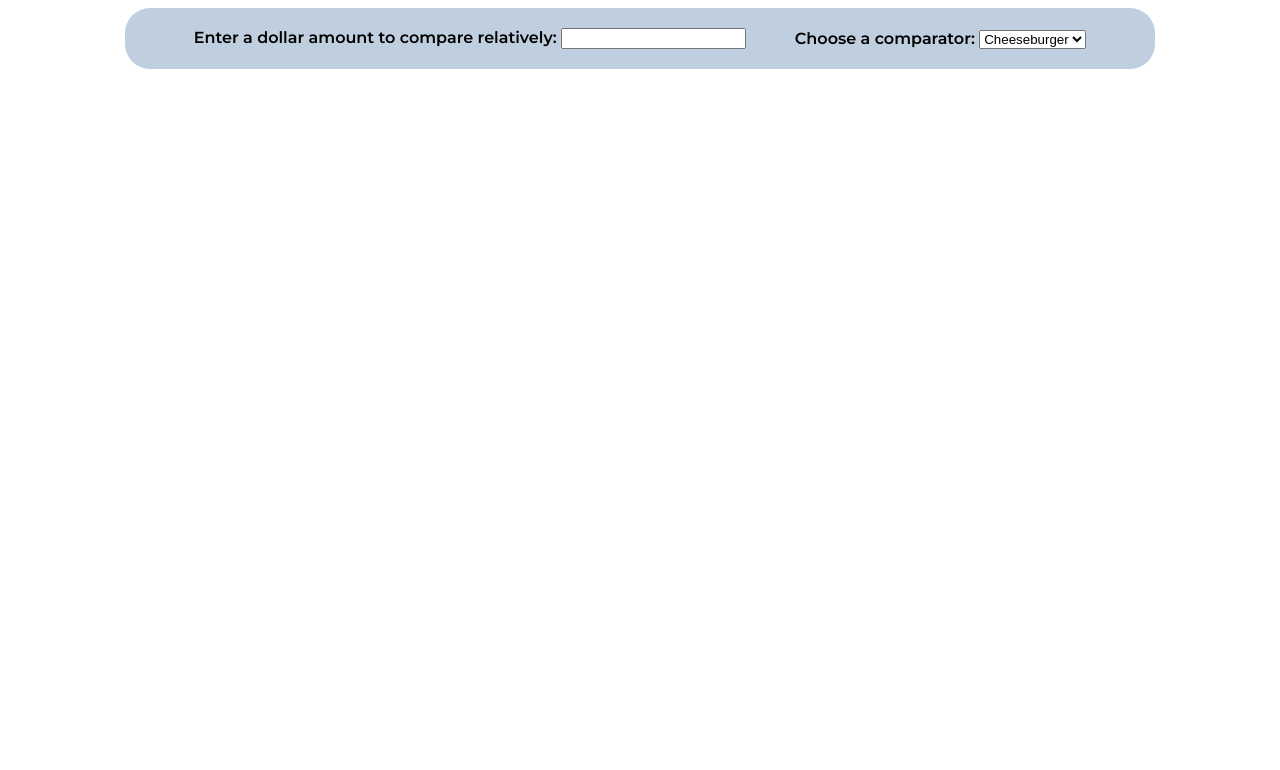
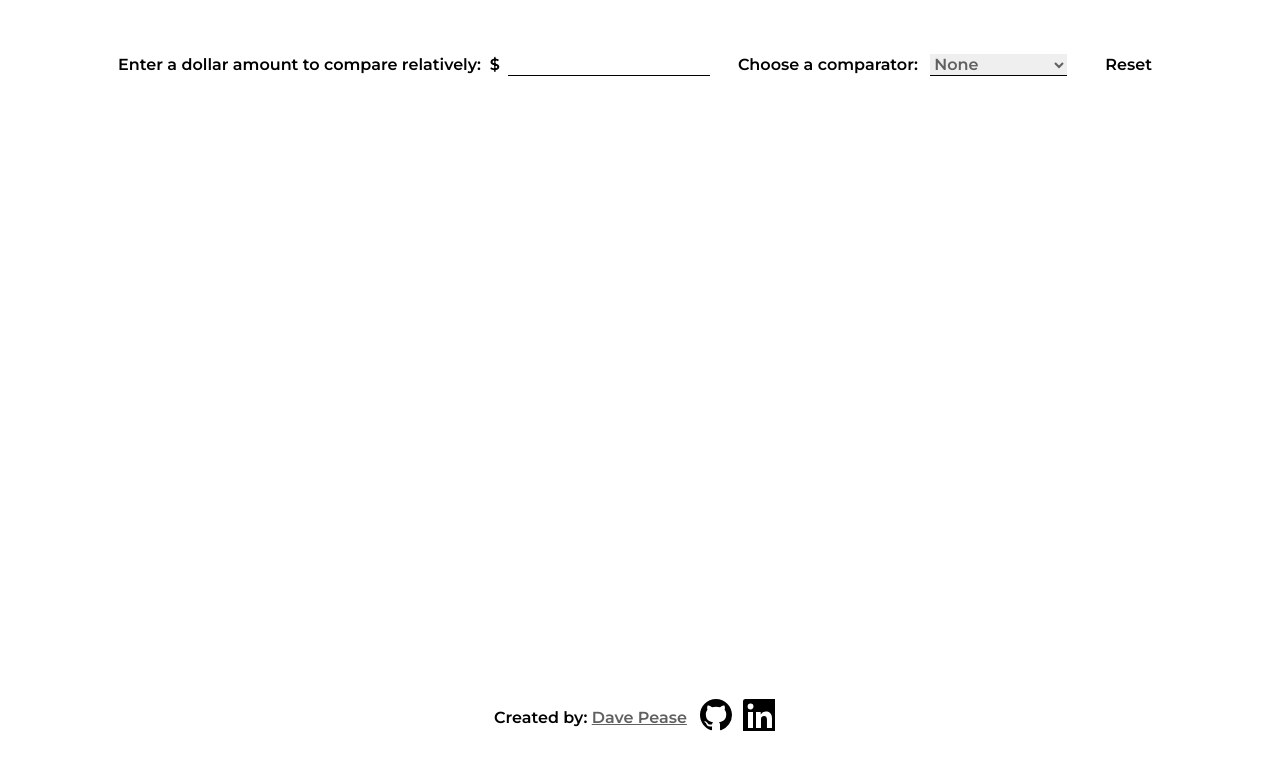
Before and after one commit to davidfpease/Relatively, a website built with webpack: page index.html in a window 1280 px wide. Built offline with nearby package versions, Linux system fonts and the light colour scheme.

Commit message:
add styling and contact info icons

```diff
--- a/index.html
+++ b/index.html
@@ -16,20 +16,47 @@
   <div class="fixed">
     <div class="user-input">
       <div class="question">
-        Enter a dollar amount to compare relatively: <input id="dollar_input" type="text" name="userInput" required>
+        Enter a dollar amount to compare relatively: &nbsp;$<input autofocus id="dollar_input" type="text" name="userInput" required>
       </div>
       <div class="question">
         Choose a comparator:
         <select id="comps" name="dropdown">
-          <option value="empty"  disabled>None</option>
-          <option value="burger" selected>Cheeseburger</option>
+          <option value="empty" selected disabled>None</option>
+          <option value="burger" >Burger</option>
           <option value="house">House</option>
           <option value="middle-school">Middle School</option>
         </select>
       </div>
+      <button class="reset-button">Reset</button>
     </div>
   </div>
   <div class='total'></div>
+  <div class='contact-info'>
+    <div class='created-by'>
+      <span>Created by: <a href="mailto:david.f.pease@gmail.com">Dave Pease</a> </span>
+    </div>
+    <div class="icons">
+      <a href="https://github.com/davidfpease" aria-label="GitHub ">
+        <svg class="github" height="32"  viewBox="0 0 16 16" version="1.1" width="32"
+          aria-hidden="true">
+          <path fill-rule="evenodd"
+            d="M8 0C3.58 0 0 3.58 0 8c0 3.54 2.29 6.53 5.47 7.59.4.07.55-.17.55-.38 0-.19-.01-.82-.01-1.49-2.01.37-2.53-.49-2.69-.94-.09-.23-.48-.94-.82-1.13-.28-.15-.68-.52-.01-.53.63-.01 1.08.58 1.23.82.72 1.21 1.87.87 2.33.66.07-.52.28-.87.51-1.07-1.78-.2-3.64-.89-3.64-3.95 0-.87.31-1.59.82-2.15-.08-.2-.36-1.02.08-2.12 0 0 .67-.21 2.2.82.64-.18 1.32-.27 2-.27.68 0 1.36.09 2 .27 1.53-1.04 2.2-.82 2.2-.82.44 1.1.16 1.92.08 2.12.51.56.82 1.27.82 2.15 0 3.07-1.87 3.75-3.65 3.95.29.25.54.73.54 1.48 0 1.07-.01 1.93-.01 2.2 0 .21.15.46.55.38A8.013 8.013 0 0016 8c0-4.42-3.58-8-8-8z">
+          </path>
+        </svg>
+      </a>
+      <a href="https://www.linkedin.com/in/davidfpease">
+        <svg
+          xmlns="http://www.w3.org/2000/svg" width="32" height="32" viewBox="0 0 32 32" >
+          <g>
+            <!---->
+            <path
+              d="M34,2.5v29A2.5,2.5,0,0,1,31.5,34H2.5A2.5,2.5,0,0,1,0,31.5V2.5A2.5,2.5,0,0,1,2.5,0h29A2.5,2.5,0,0,1,34,2.5ZM10,13H5V29h5Zm.45-5.5A2.88,2.88,0,0,0,7.59,4.6H7.5a2.9,2.9,0,0,0,0,5.8h0a2.88,2.88,0,0,0,2.95-2.81ZM29,19.28c0-4.81-3.06-6.68-6.1-6.68a5.7,5.7,0,0,0-5.06,2.58H17.7V13H13V29h5V20.49a3.32,3.32,0,0,1,3-3.58h.19c1.59,0,2.77,1,2.77,3.52V29h5Z"
+              ></path>
+          </g>
+        </svg>
+      </a>
+    </div>
+  </div>
   <div class="current-view"></div>
   <!-- <div id="whiteboard"></div> -->
   <canvas></canvas>
--- a/src/index.js
+++ b/src/index.js
@@ -9,6 +9,7 @@ import { comparators } from "./scripts/data.js";
 const comps = comparators;
 // get user input value
 let userInputDollar = document.getElementById("dollar_input");
+const userCompSelection = document.getElementById('comps');
 
 const burger = new Image();
 burger.src = './src/assets/hamburger-solid.svg';
@@ -25,6 +26,26 @@ userInputDollar.addEventListener("keydown", e => {
     document.getElementById('dollar_input').value = '';
   }
 });
+
+userCompSelection.addEventListener("keydown", e => {
+  if (e.key === 'Enter') {
+    //add a validation function to check user input first
+    drawGraph();
+    document.getElementById('dollar_input').value = '';
+  }
+});
+
+document.querySelector(".reset-button").addEventListener("click", reset);
+
+function reset(e) {
+  let canvas = document.querySelector("canvas");
+  let ctx = canvas.getContext('2d');
+  ctx.clearRect(0,0,canvas.width, canvas.height);
+  document.getElementById('dollar_input').value = '';
+  document.getElementById('comps').value = 'None';
+  d3.select(".total").text('');
+
+}
 
 
 
@@ -44,7 +65,10 @@ function drawGraph() {
 
   const totalComparators = Math.ceil(userInput/comparatorValue);
   const numColumns = Math.ceil(Math.sqrt(totalComparators));
-  const vw = Math.max(document.documentElement.clientWidth || 0, window.innerWidth || 0)
+
+
+  let body = document.querySelector('body');
+  const vw = body.offsetWidth + parseInt(getComputedStyle(body).borderRightWidth);
   const vh = Math.max(document.documentElement.clientHeight || 0, window.innerHeight || 0)
   const itemWidth = vw/numColumns;
   console.log(itemWidth);
@@ -68,7 +92,7 @@ function drawGraph() {
     i++;
   }
 
-  addColors(data, numColumns);
+  //addColors(data, numColumns);
 
   const whiteBoard = d3.select("canvas")
   .call(d3.zoom()
@@ -79,7 +103,9 @@ function drawGraph() {
 
   const context = whiteBoard.node().getContext("2d");
 
-  d3.select(".total").text(totalComparators + ` ${comparator}s!`);
+  // d3.select(".total").text(totalComparators + ` ${comparator}s!`)
+  //   .transition().style("font-size", "100px").duration(1000);
+  //   //.transition().position();
 
   draw();
 
@@ -97,14 +123,26 @@ function drawGraph() {
     let i = -1;
     let n = data.length;
     let d;
+    context.beginPath();
     while (++i < n) {
-      context.beginPath();
       d = data[i];
       context.moveTo(d[0], d[1]);
       context.drawImage(image, d[0], d[1], itemWidth - (.2 * itemWidth), itemWidth - (.2 * itemWidth));
       //context.arc(d[0], d[1], itemWidth/2, 0, 2 * Math.PI);
 
     }
+    context.font = '75px Montserrat';
+    context.fillStyle = '#b34d4d';
+    context.textAlign= "center";
+    context.strokeStyle= "black";
+    context.miterLimit = 2;
+    context.lineJoin = 'circle';
+    context.lineWidth = 2;
+    context.strokeText(`${totalComparators} ${userCompSelection.value}s!`, vw / 2, vh * .4);
+    context.lineWidth = 1;
+    context.fillText(`${totalComparators} ${userCompSelection.value}s!`,vw/2,vh*.4)
+
+
   }
 }
 
--- a/src/styles/index.scss
+++ b/src/styles/index.scss
@@ -1,3 +1,5 @@
+
+
 body {
   font-family: 'Montserrat', sans-serif;
   box-sizing: border-box;
@@ -5,13 +7,14 @@ body {
 
 .fixed {
   position: fixed;
-  padding: 20px;
-  background-color: rgba(128,159,191,.5);
+  padding: 5px 0px 5px 0px;
+  background-color: rgba(255, 255, 255, 0.8);
   border-radius: 25px;
   z-index: 2;
+  top: 5%;
   left: 50%;
   transform: translateX(-50%);
-  width: 990px;
+  width: 1100px;
 }
 
 .user-input {
@@ -27,4 +30,61 @@ body {
   left: 50%;
   transform: translateX(-50%);
   color: rgba(100,0,255,.5);
+  pointer-events: none;
+
 }
+
+.contact-info {
+  position: fixed;
+  display: flex;
+  top: 86%;
+  left: 50%;
+  transform: translateX(-50%);
+  width: 292px;
+  justify-content: space-between;
+  align-items: center;
+  padding: 11px;
+  background-color: rgba(255,255,255,.8);
+  border-radius: 17px;
+  z-index: 2;
+}
+
+.icons {
+  display: flex;
+  justify-content: space-evenly;
+  width: 97px;
+}
+
+#dollar_input, #comps{
+  border: none;
+  border-bottom: 1px solid black;
+  margin-left: 8px;
+  font-family: 'Montserrat';
+  font-size: 16px;
+  color: #606060;
+}
+
+#dollar_input, #comps:focus {
+  outline: none;
+  color: black;
+}
+
+.reset-button {
+  font-family: 'Montserrat';
+  font-size: 16px;
+  border: none;
+  padding: 10px;
+  border-radius: 9px;
+  background-color: white;
+}
+
+.reset-button:hover {
+  background-color: lightgray;
+  color: #606060;
+  cursor: pointer;
+}
+
+a {
+  color: #606060;
+
+}
```
